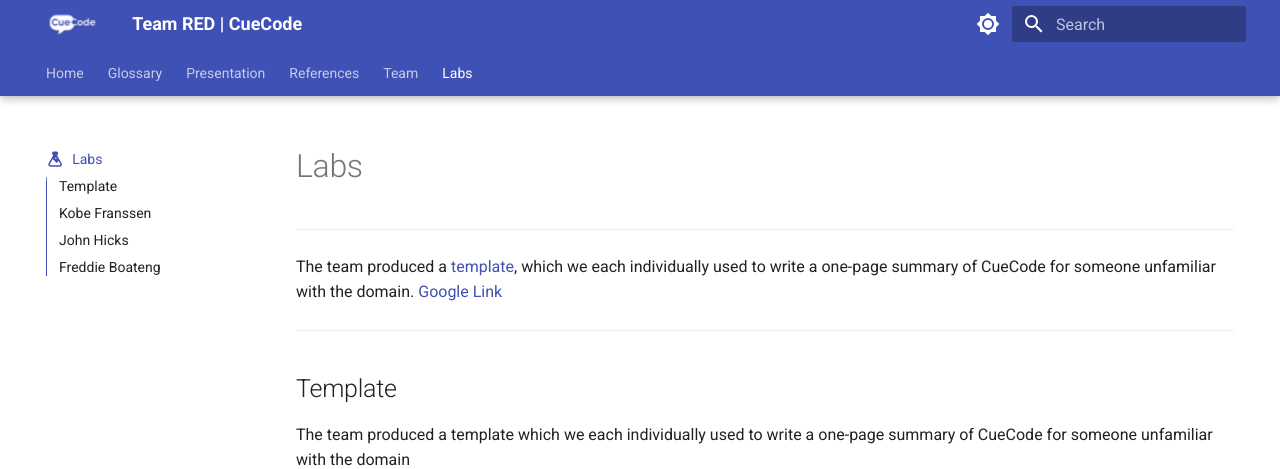
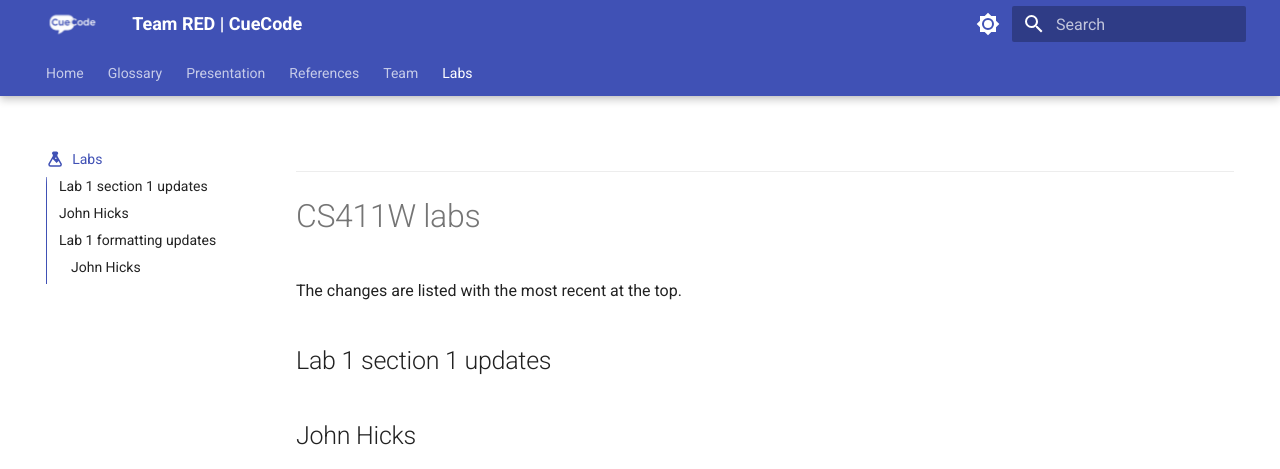
Before and after one commit to john-hix/s25-Red-1, an MkDocs documentation site: the page built from docs/labs.md, in a window 1280 px wide and 1400 px high. Shown: the top 469 px of the window. Built offline with MkDocs 1.6.1 and Material for MkDocs 9.7.7, drawn with Linux system fonts in a browser that asks for light colours; some of the changed text lies outside the part shown; grey boxes are pictures that could not be loaded.

Commit message:
Format lab 1 page with examples for CS 411

```diff
--- a/docs/labs.md
+++ b/docs/labs.md
@@ -4,6 +4,28 @@
 ---
 
 ---
+
+# CS411W labs
+
+The changes are listed with the most recent at the top.
+
+## Lab 1 section 1 updates
+
+## John Hicks
+<html markdown>
+<iframe src="pdf/john-lab-411-lab-v1.pdf" frameborder="0" width="960" height="569" allowfullscreen="true" mozallowfullscreen="true" webkitallowfullscreen="true"></iframe>
+</html>
+
+
+## Lab 1 formatting updates
+
+### John Hicks
+<html markdown>
+<iframe src="pdf/john-lab-411-lab-v0.pdf" frameborder="0" width="960" height="569" allowfullscreen="true" mozallowfullscreen="true" webkitallowfullscreen="true"></iframe>
+</html>
+
+# CS410 lab preparation
+
 The team produced a [template](pdf/Team_RED_Lab_1_outline_1.pdf),
 which we each individually used to write a one-page summary of CueCode
 for someone unfamiliar with the domain.
```
Also changed, not shown: 2 other files.
